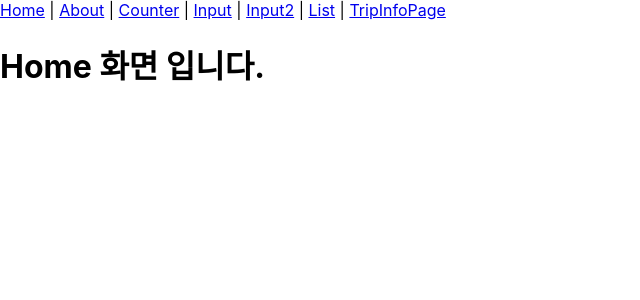
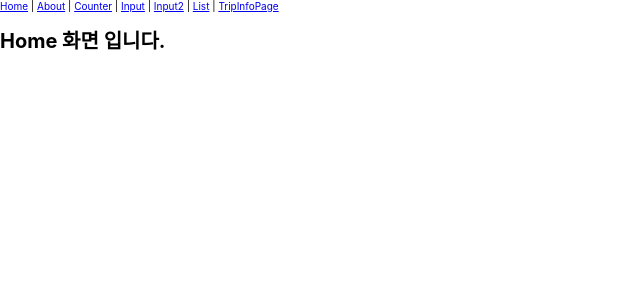
Before and after one commit to TeamGaston/DoRock, a React (Create React App) app: page / in a window 1280 px wide. Shown: the top 300 px of the page, without its empty margins (0-640 px from the left). Built offline with nearby package versions, Linux system fonts and the light colour scheme.

Commit message:
index.css changed

```diff
--- a/src/index.css
+++ b/src/index.css
@@ -1,3 +1,7 @@
+:root{
+  font-size:10px;
+}
+
 body {
   margin: 0;
   font-family: -apple-system, BlinkMacSystemFont, 'Segoe UI', 'Roboto', 'Oxygen',
```
